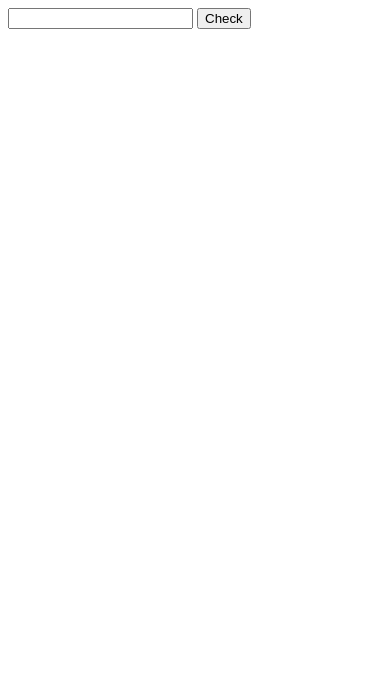
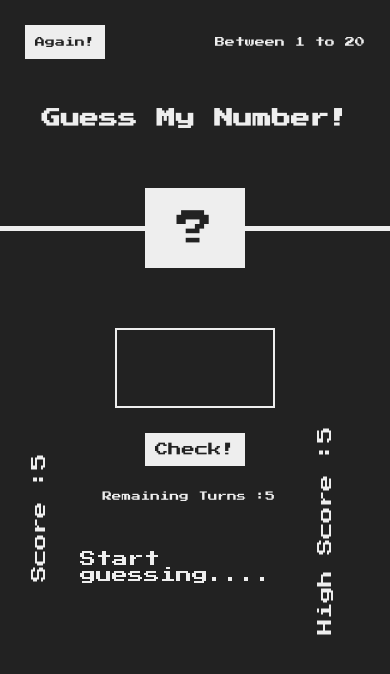
Before and after one commit to AhmedRaza186/guessTheNumber, a plain HTML site: page index.html in a window 390 px wide. Drawn offline with Linux system fonts and the light colour scheme.

Commit message:
ui completed

```diff
--- a/app.js
+++ b/app.js
@@ -1,56 +1,56 @@
-let num;
-function generateNum(){
-     num = Math.ceil(Math.random() * 20)
-console.log(num)
-}
+// let num;
+// function generateNum(){
+//      num = Math.ceil(Math.random() * 20)
+// console.log(num)
+// }
 
-generateNum()
+// generateNum()
 
-let p = document.querySelector('.showText h2')
+// let p = document.querySelector('.showText h2')
 
-let guessArr = []
+// let guessArr = []
 
-document.querySelector('button').addEventListener('click',checkNum)
+// document.querySelector('button').addEventListener('click',checkNum)
 
-function checkNum(){
-    let input = document.querySelector('input')
-let userGuess = +(input.value)
-input.value = ''
-console.log(userGuess)
-guessArr.push(userGuess)
-if(userGuess == num){
-    alert("You Won")
-}
-else if (guessArr.length == 5){
-    setTimeout(() => {
-        alert('You lose')
-    },1000)
-      generateNum()
-      guessArr = []
+// function checkNum(){
+//     let input = document.querySelector('input')
+// let userGuess = +(input.value)
+// input.value = ''
+// console.log(userGuess)
+// guessArr.push(userGuess)
+// if(userGuess == num){
+//     alert("You Won")
+// }
+// else if (guessArr.length == 5){
+//     setTimeout(() => {
+//         alert('You lose')
+//     },1000)
+//       generateNum()
+//       guessArr = []
 
-}
+// }
 
-let diff = num - userGuess
-console.log(diff)
-if(diff == 1){
-    p.innerHTML = 'You are Low but very very Close'
-    return
-}
-else if(diff == -1){
-    p.innerHTML = 'You are high but very very Close'
-    return
+// let diff = num - userGuess
+// console.log(diff)
+// if(diff == 1){
+//     p.innerHTML = 'You are Low but very very Close'
+//     return
+// }
+// else if(diff == -1){
+//     p.innerHTML = 'You are high but very very Close'
+//     return
 
-}
-if(diff > 0 && diff <= 3){
-    p.innerHTML = 'You are Low but Close'
-    return
+// }
+// if(diff > 0 && diff <= 3){
+//     p.innerHTML = 'You are Low but Close'
+//     return
 
-}
-else if(diff < 0 && diff >= -3){
-    p.innerHTML = 'You are high but Close'
-    return
+// }
+// else if(diff < 0 && diff >= -3){
+//     p.innerHTML = 'You are high but Close'
+//     return
 
-}
+// }
 
 
-}
+// }
--- a/index.html
+++ b/index.html
@@ -1,17 +1,46 @@
 <!DOCTYPE html>
 <html lang="en">
+
 <head>
     <meta charset="UTF-8">
     <meta name="viewport" content="width=device-width, initial-scale=1.0">
     <title>Document</title>
     <link rel="stylesheet" href="style.css">
 </head>
+
 <body>
-    <input type="text">
-    <button>Check</button>
-    <div class="showText">
-        <h2></h2>
-    </div>
+    <header>
+        <button class="again">
+            Again!
+        </button>
+        <p>Between 1 to 20</p>
+    </header>
+    <main>
+        <h1>Guess My Number!</h1>
+        <div class="guessShowArea">
+            <div class="line"></div>
+            <div class="box">
+                <p>?</p>
+            </div>
+
+        </div>
+        <div class="userArea">
+            <div class="guessArea">
+                <input type="text" maxlength="2" size="2">
+                <button class="check">Check!</button>
+                <p class="turns">Remaining Turns :5</p>
+
+            </div>
+            <div class="scoreArea">
+                <p class="guessing">Start guessing....</p>
+                <div class="scores">
+                    <p class="score">Score :5</p>
+                    <p class="highScore">High Score :5</p>
+                </div>
+            </div>
+        </div>
+    </main>
     <script src="app.js"></script>
 </body>
+
 </html>
--- a/style.css
+++ b/style.css
@@ -0,0 +1,222 @@
+@import url('https://fonts.googleapis.com/css2?family=Press+Start+2P&family=Russo+One&display=swap');
+
+* {
+    margin: 0;
+    padding: 0;
+    box-sizing: border-box;
+    font-family: "Press Start 2P", system-ui;
+}
+
+button {
+    cursor: pointer;
+}
+
+button:hover {
+    background: #222222;
+    color: #eeeeee;
+}
+
+body {
+    background: #222222;
+    color: #eeeeee;
+    width: 100vw;
+    height: 100vh;
+    overflow: hidden;
+}
+
+header {
+    display: flex;
+    justify-content: space-between;
+    align-items: center;
+    padding: 25px 25px;
+    font-size: 16px;
+}
+
+.again {
+    background: #eeeeee;
+    color: #222222;
+    border: none;
+    width: 120px;
+    padding: 12px 0;
+    font-family: "Press Start 2P", system-ui;
+    font-size: 14px;
+
+}
+
+main {
+    width: 100%;
+    margin-top: 25px;
+}
+
+main h1 {
+    justify-self: center;
+}
+
+.guessShowArea {
+    position: relative;
+    width: 100%;
+    height: 200px;
+    margin-top: 25px;
+    display: flex;
+    align-items: center;
+    /* flex-direction: column; */
+    justify-content: center;
+}
+
+.line {
+    background: #eeeeee;
+    width: 100%;
+    height: 5px;
+}
+
+.box {
+    position: absolute;
+    width: 120px;
+    height: 45%;
+    background: #eeeeee;
+    color: #222222;
+    display: flex;
+    justify-content: center;
+    align-items: center;
+}
+
+.box p {
+    font-size: 2.3rem;
+}
+
+.userArea {
+    width: 50%;
+    margin-top: 100px;
+    display: flex;
+    justify-content: space-between;
+    justify-self: center;
+}
+
+
+.guessArea {
+    width: 30%;
+    min-width: 200px;
+    display: flex;
+    flex-direction: column;
+    align-items: center;
+    gap: 25px;
+}
+
+.guessArea input {
+    width: 80%;
+    /* min-width:150px; */
+    height: 80px;
+    background: #222222;
+    border: 2px solid #eeeeee;
+    color: #eeeeee;
+    font-size: 2rem;
+    text-align: center;
+}
+
+.guessArea p {
+    width: 100%;
+    /* min-width: 200px; */
+    font-size: .7rem;
+    margin-left: 15px;
+}
+
+.check {
+    width: 50%;
+    /* min-width:130px; */
+    padding: 10px 0;
+    background: #eeeeee;
+    color: #222222;
+    border: none;
+
+}
+
+.scoreArea {
+    display: flex;
+    flex-direction: column;
+    width: 40%;
+    min-width: 230px;
+    justify-content: space-between;
+}
+
+.scores {
+    display: flex;
+    flex-direction: column;
+    gap: 25px;
+}
+
+@media (max-width:786px) {
+    header {
+        font-size: 14px;
+    }
+
+    .again {
+        font-size: 14px;
+        width: 110px;
+    }
+
+    main h1 {
+        font-size: 1.6rem;
+    }
+
+    .userArea {
+        width: 80%;
+    }
+}
+
+@media (max-width:420px) {
+    header {
+        font-size: 10px;
+    }
+
+    .again {
+        font-size: 10px;
+        width: 80px;
+    }
+
+    main h1 {
+        font-size: 1.2rem;
+    }
+
+    .guessShowArea {
+        margin-top: 0;
+    }
+
+    .box {
+        width: 100px;
+        height: 40%;
+    }
+
+    .userArea {
+        width: 100%;
+        flex-direction: column;
+        align-items: center;
+        margin-top: 0;
+        gap: 50px;
+    }
+
+    .guessArea p {
+        font-size: .6rem;
+    }
+
+    .scores {
+        position: absolute;
+        left: 0;
+        transform: rotate(270deg);
+        z-index: -1;
+        bottom: 40%;
+    }
+
+    .score {
+        position: relative;
+        bottom: 45px;
+    }
+
+    .highScore {
+        position: relative;
+        right: 53px;
+        top: 200px;
+    }
+    .scoreArea p{
+        font-size: 1rem;
+    }
+}
```
